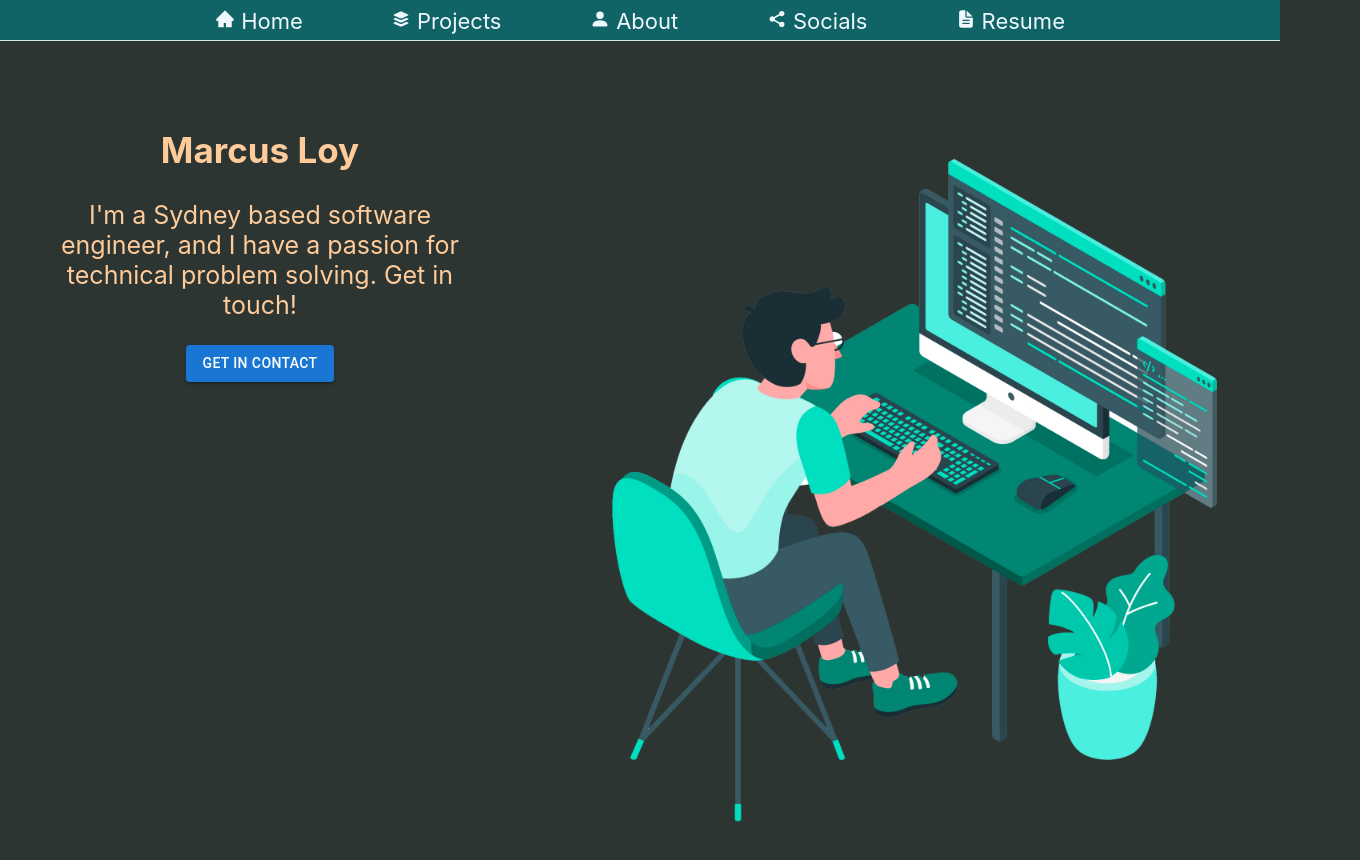
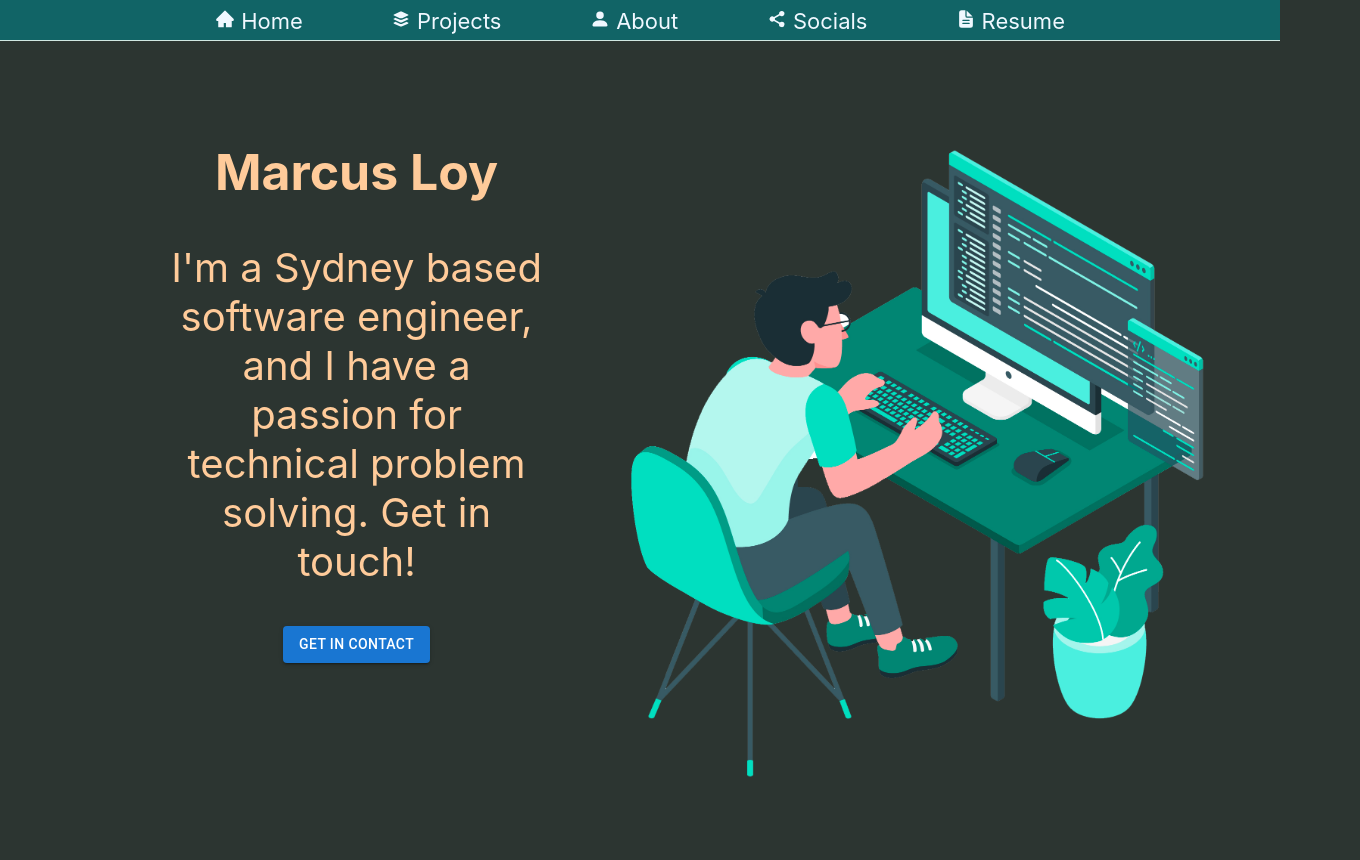
Before and after one commit to marcusloy77/project-site, a React (Create React App) app: page / in a window 1280 px wide. Shown: the top 860 px of the page, 1360 px wide, since content can reach past the window. After the commit the page ends 818 px from the top, so only its background shows below. Built offline with nearby package versions, Linux system fonts and the light colour scheme.

Commit message:
some changes

```diff
--- a/src/App.css
+++ b/src/App.css
@@ -12,10 +12,6 @@ body {
 
 .App {
   text-align: center;
-}
-
-section .left-col {
-  margin-left: 40px;
 }
 
 .nav-op {
@@ -70,16 +66,27 @@ nav {
 }
 
 .programmer-img {
-  width: 700px;
-  margin-right: 10%;
-
+  width: 550px;
+  margin-right: 30%;
+  margin-left: 0;
 }
-
+.home-para {
+  width: 400px;
+}
+section .left-col {
+  margin-left: 30%;
+  display: flex;
+  justify-content: center;
+}
+section .right-col {
+  display: flex;
+  justify-content: center;
+}
 
 .contents {
   margin-top: 100px;
   display: grid;
-  grid-template-columns: 1fr 1fr;
+  grid-template-columns: 3fr 4fr;
 }
 
 .name {
@@ -129,22 +136,39 @@ nav {
   .spacer2 {
     width: 10%;
   }
+  .programmer-img {
+    width: 600px;
+    margin-right: 0;
+  }
 }
 @media (min-width: 1200px) {
-  .programmer-img {
-    width: 800px;
+
+  p.description {
+    font-size: 40px;
   }
-
+  h2.name {
+    font-size: 50px;
+  }
 }
 
 @media (max-width: 970px) {
   .contents {
     display: block;
   }
+  section .left-col {
+    margin-left: 0%;
+  }
+  .programmer-img {
+    width: 600px;
+    margin-right: 0;
+  }
 }
 
 @media (max-width: 800px) {
 
+  section .left-col {
+    margin-left: 0%;
+  }
   .nav-word {
     display: none;
   }
--- a/src/components/Home.js
+++ b/src/components/Home.js
@@ -34,10 +34,13 @@ const Home = () => {
   return (
     <section className="contents">
       <section className="left-col">
-        <h2 className="name">Marcus Loy</h2>
-        <p className="description">I'm a Sydney based software engineer, and I have a passion for technical problem solving. Get in touch!</p>
-        <Button variant='contained' onClick={setContact}>Get In Contact</Button>
-        <Contact/>
+
+        <div className="home-para">
+          <h2 className="name">Marcus Loy</h2>
+          <p className="description">I'm a Sydney based software engineer, and I have a passion for technical problem solving. Get in touch!</p>
+          <Button variant='contained' onClick={setContact}>Get In Contact</Button>
+          <Contact/>
+        </div>
 
       </section>
       <section className='right-col'>
```
Also changed, not shown: src/images/programmer2.png, src/images/programmer33.png (added).
